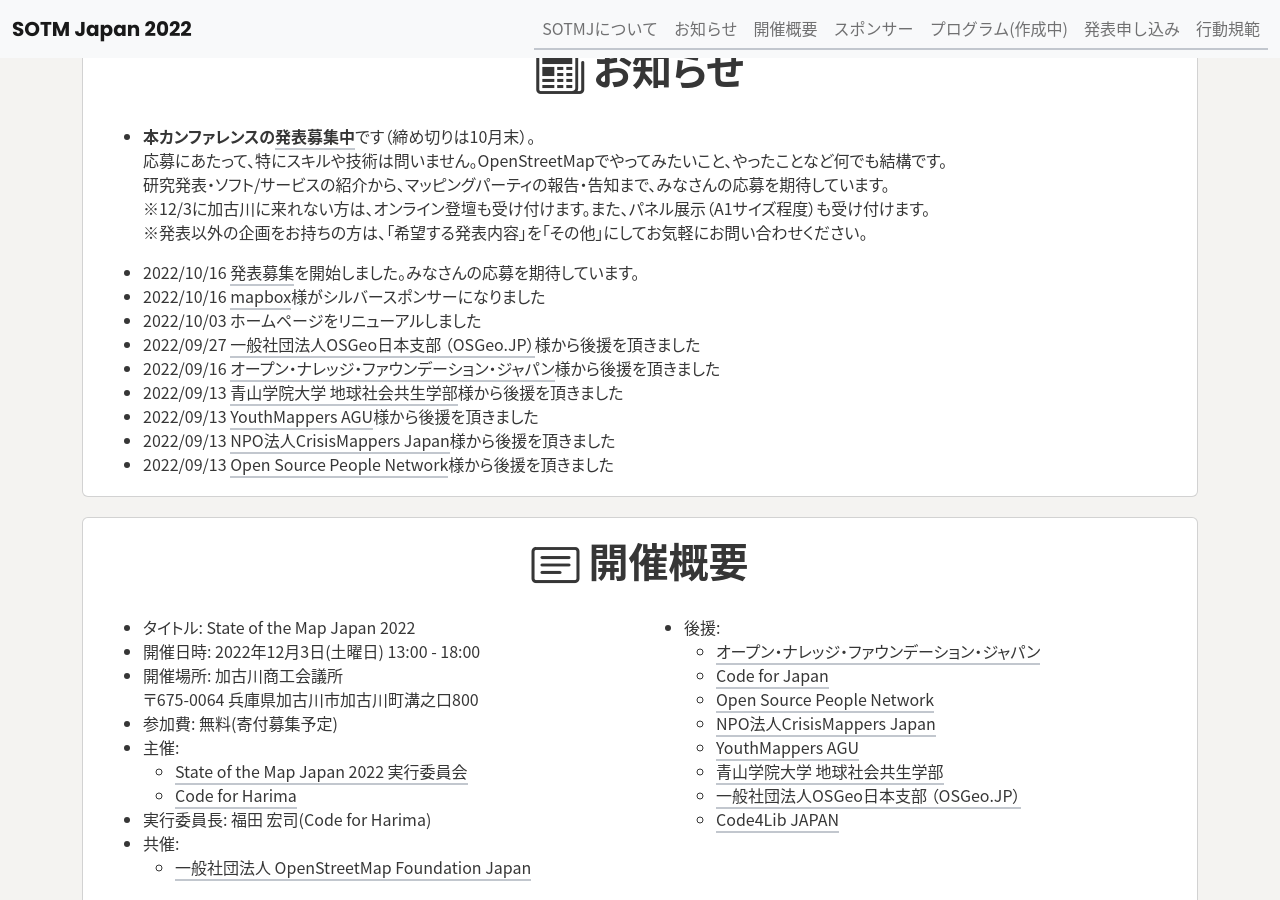
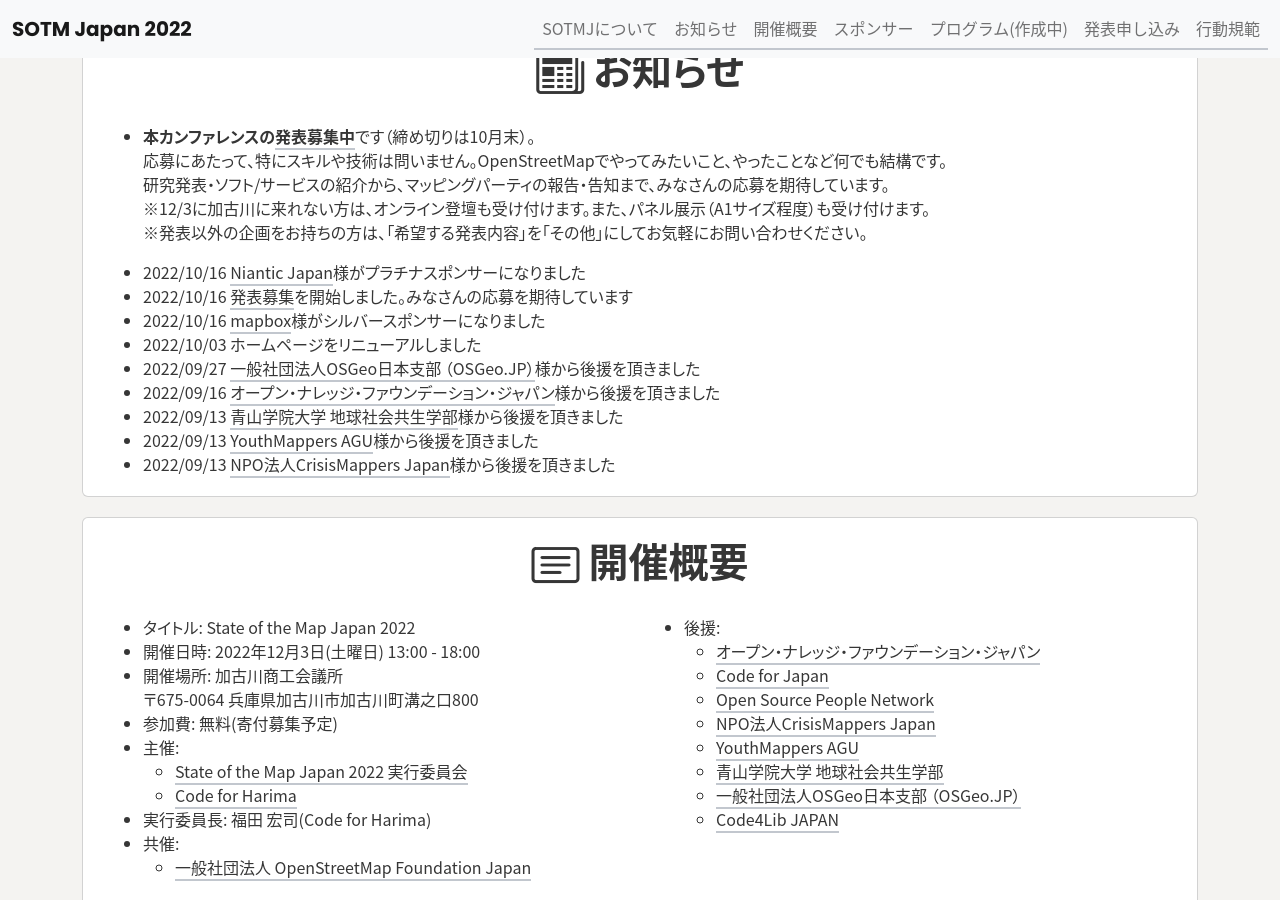
Before and after one commit to osmfj/sotmjp2022, a Jekyll site: the page built from index.md, in a window 1280 px wide and 900 px high, scrolled down 567 px. Built offline with Jekyll 4.4.1, drawn with Linux system fonts in a browser that asks for light colours.

Commit message:
update news

```diff
--- a/_includes/news.html
+++ b/_includes/news.html
@@ -18,7 +18,8 @@
               </ul>
               <div class="overflow-auto" style="height:220px;">
                 <ul>
-                  <li>2022/10/16 <a href="https://forms.gle/AqBKpkDBfcdnBs896">発表募集</a>を開始しました。みなさんの応募を期待しています。</li>
+                  <li>2022/10/16 <a href="https://nianticlabs.com/?hl=ja">Niantic Japan</a>様がプラチナスポンサーになりました</li>
+                  <li>2022/10/16 <a href="https://forms.gle/AqBKpkDBfcdnBs896">発表募集</a>を開始しました。みなさんの応募を期待しています</li>
                   <li>2022/10/16 <a href="https://www.mapbox.jp/">mapbox</a>様がシルバースポンサーになりました</li>
                   <li>2022/10/03 ホームページをリニューアルしました</li>
                   <li>2022/09/27 <a href="https://www.osgeo.jp/">一般社団法人OSGeo日本支部 （OSGeo.JP）</a>様から後援を頂きました</li>
```
